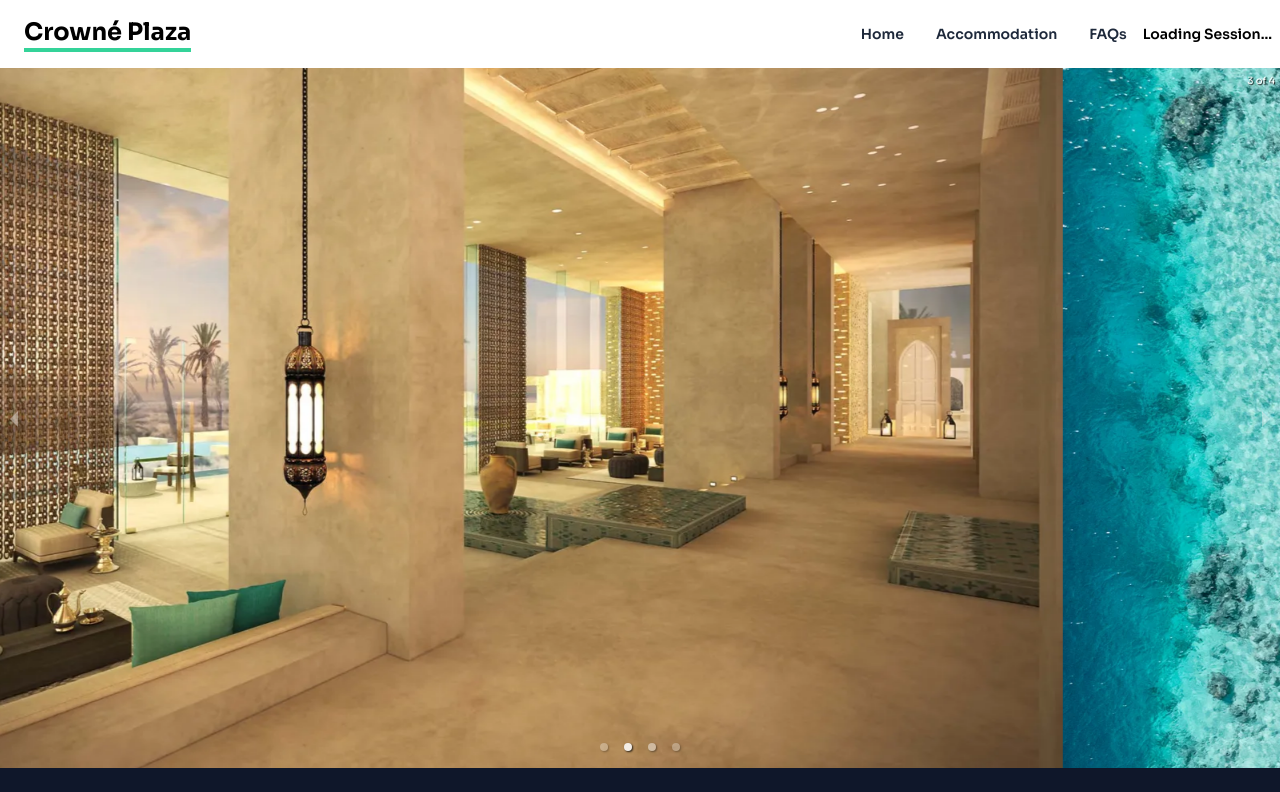
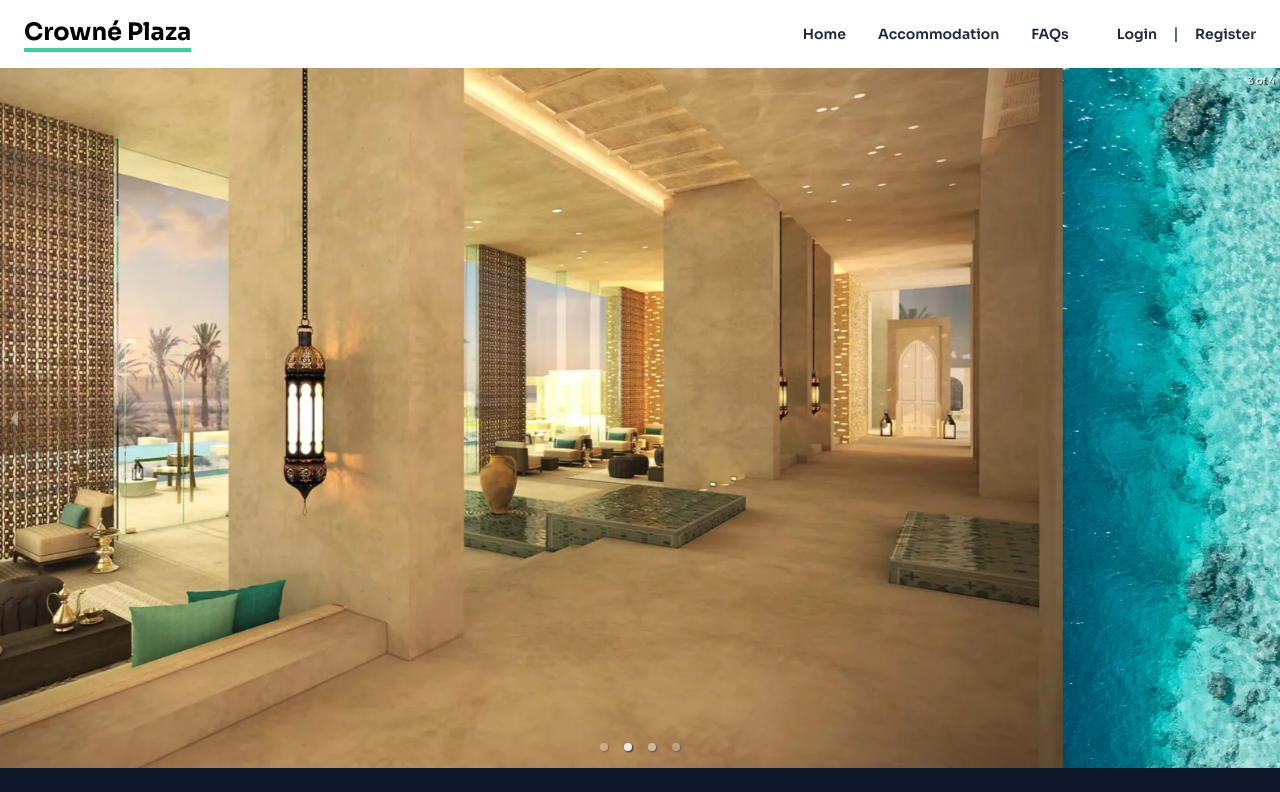
Before and after one commit to shawdc15/crowneplaza, a Next.js app: page /customer in a window 1280 px wide. Shown: the top 792 px of the page. Built offline with nearby package versions, Linux system fonts and the light colour scheme; no server answers.

Commit message:
fix session

```diff
--- a/components/Header.jsx
+++ b/components/Header.jsx
@@ -97,8 +97,7 @@ const Header = ({ active }) => {
             </li>
           ))}
         </ul>
-        {state?.isAuth != null ? (
-          !state?.isAuth ? (
+        {!state?.isAuth ? (
           <div className="flex-col px-10 text-slate-300 lg:ml-4 lg:flex lg:flex-row lg:items-center lg:p-0 lg:text-slate-800">
             <button
               onClick={() => {
@@ -135,9 +134,6 @@ const Header = ({ active }) => {
             </button>{' '}
             <AccountModal active={active} modal={setMenuSidebarStatus} />
           </div>
-          )
-        ) : (
-          <p className="text-sm font-semibold">Loading Session...</p>
         )}
       </div>
       {/* Auth Modal  */}
--- a/context/AppReducer.js
+++ b/context/AppReducer.js
@@ -1,6 +1,6 @@
 export const initialState = {
   user: {},
-  isAuth: null,
+  isAuth: false,
   isLoading: false,
   activeModal: '',
   error: [],
```
Lines whose indentation alone changed are shown as unchanged.
